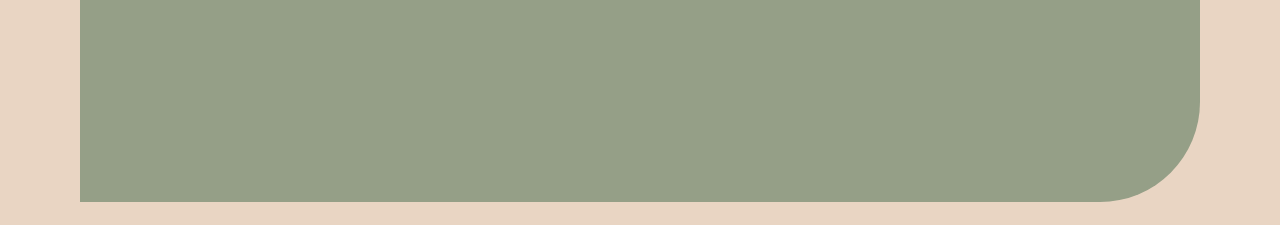
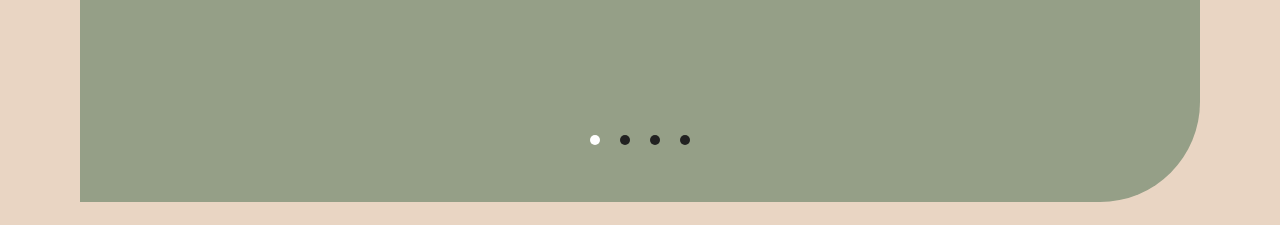
Before and after one commit to Ahmed-Abozied1/Alhaya-Website, a React (Create React App) app: page / in a window 1280 px wide. Shown: the part 1060-1285 px from the top of the page. Built offline with nearby package versions, Linux system fonts and the light colour scheme.

Commit message:
edit react-slick

```diff
--- a/package.json
+++ b/package.json
@@ -33,6 +33,7 @@
     "react-slick": "^0.29.0",
     "react-spinners": "^0.13.8",
     "react-toastify": "^9.1.1",
+    "slick-carousel": "^1.8.1",
     "swiper": "^9.1.0",
     "web-vitals": "^2.1.4"
   },
--- a/src/components/Home/ScrollVedio/ScrollCard.js
+++ b/src/components/Home/ScrollVedio/ScrollCard.js
@@ -1,23 +1,23 @@
-import React, { useState,useRef } from "react";
+import React, { useState } from "react";
 import { useTranslation } from "react-i18next";
 import ReactPlayer from "react-player";
 import "./ScrollVedio.css"
 const ScrollCard = ({ vedio }) => {
   const [playing, setPlaying] = useState(false);
-  const playerRef = useRef(null);
+  // const playerRef = useRef(null);
   const { t, i18n } = useTranslation();
 
-  const handlePlayButtonClick = () => {
-    setPlaying(true);
-  };
+  // const handlePlayButtonClick = () => {
+  //   setPlaying(true);
+  // };
   const handleVideoEnded = () => {
     setPlaying(false);
   };
 
-  const handleStopButtonClick = () => {
-    setPlaying(false);
-    playerRef.current.seekTo(0);
-  };
+  // const handleStopButtonClick = () => {
+  //   setPlaying(false);
+  //   playerRef.current.seekTo(0);
+  // };
   return (
     <div className="mb-4 hover:cursor-pointer cardVedio   bg-white">
       <div className="vedioImg">
--- a/src/components/Home/ScrollVedio/ScrollVedio.css
+++ b/src/components/Home/ScrollVedio/ScrollVedio.css
@@ -8,7 +8,6 @@
   border: 5px solid #959f87;
   border-radius: 100px 0px;
 }
-
 
 .slider {
   width: 100%;
@@ -38,7 +37,6 @@
   transform: scale(1.1);
 }
 
-
 .for-slick-slider {
   display: flex;
 }
@@ -57,7 +55,7 @@
   /* width: 1092px; */
   width: 100%;
   max-width: 1120px;
-    height:450px;
+  height: 450px;
   overflow: hidden;
   background: #959f87;
   border-radius: 100px 0px;
@@ -119,3 +117,15 @@ justify-content: space-between;
     width: 80%;
   }
 }
+
+.dot {
+  background-color: #222;
+  border-radius: 50%;
+  height: 10px;
+  margin: 0 5px;
+  width: 10px;
+}
+
+.dot-active {
+  background-color: #fff;
+}
--- a/src/components/Home/ScrollVedio/ScrollVedios.js
+++ b/src/components/Home/ScrollVedio/ScrollVedios.js
@@ -9,6 +9,7 @@ function ScrollVedios() {
 
   const settings = {
     infinite: true,
+    dots: true, // Show dots for navigation
     speed: 500,
     slidesToShow: 3,
     slidesToScroll: 1,
@@ -18,7 +19,9 @@ function ScrollVedios() {
     centerMode: true,
     arrows: false,
     customPaging: (current, next) => (
-      <div className={current === slideIndex ? "dot dot-active" : "dot"}></div>
+      <div className="slick-dots">
+        <div className={current === slideIndex ? "dot dot-active" : "dot"}></div>
+      </div>
     ),
     responsive: [
       {
--- a/src/components/Loading/Loading.js
+++ b/src/components/Loading/Loading.js
@@ -1,6 +1,6 @@
-import React, { useState, useEffect } from 'react';
- import loadingImage from "../../images/footerLogo.png";
-import 'animate.css';
+import React, { useState, useEffect } from "react";
+import loadingImage from "../../images/footerLogo.png";
+import "animate.css";
 const Loading = ({ children }) => {
   const [showLoading, setShowLoading] = useState(true);
 
@@ -17,27 +17,31 @@ const Loading = ({ children }) => {
       {showLoading && (
         <div
           style={{
-            display: 'flex',
-            justifyContent: 'center',
-            alignItems: 'center',
-            height: '100vh',
-            backgroundColor: '#222',
+            display: "flex",
+            justifyContent: "center",
+            alignItems: "center",
+            height: "100vh",
+            backgroundColor: "#222",
           }}
         >
+          <div
+            style={{
+              display: "flex",
+              justifyContent: "center",
+              flexDirection: "column",
+              alignItems: "center",
+              height: "100vh",
+              backgroundColor: "#959F87",
+              width: "100%",
+            }}
 
-<div  style={{
-            display: 'flex',
-            justifyContent: 'center',
-            flexDirection:"column",
-            alignItems: 'center',
-            height: '100vh',
-            backgroundColor: '#959F87',
-            width:"100%",
-          }}
-          className="animate__zoomInRight"
           >
-          <img src={loadingImage} alt='Loading...' class="animate__zoomIn animate__animated "/>
-</div>
+            <img
+              src={loadingImage}
+              alt="Loading..."
+              class="animate__zoomIn animate__animated "
+            />
+          </div>
         </div>
       )}
       {!showLoading && children}
--- a/src/index.js
+++ b/src/index.js
@@ -1,5 +1,7 @@
 import React from 'react';
 import ReactDOM from 'react-dom/client';
+import "slick-carousel/slick/slick.css";
+import "slick-carousel/slick/slick-theme.css";
 import './index.css';
 import "./i18n";
 import App from './App';
```
Also changed, not shown: 1 other file (tests, documents, lock files or other folders). Lines whose indentation alone changed are shown as unchanged.
